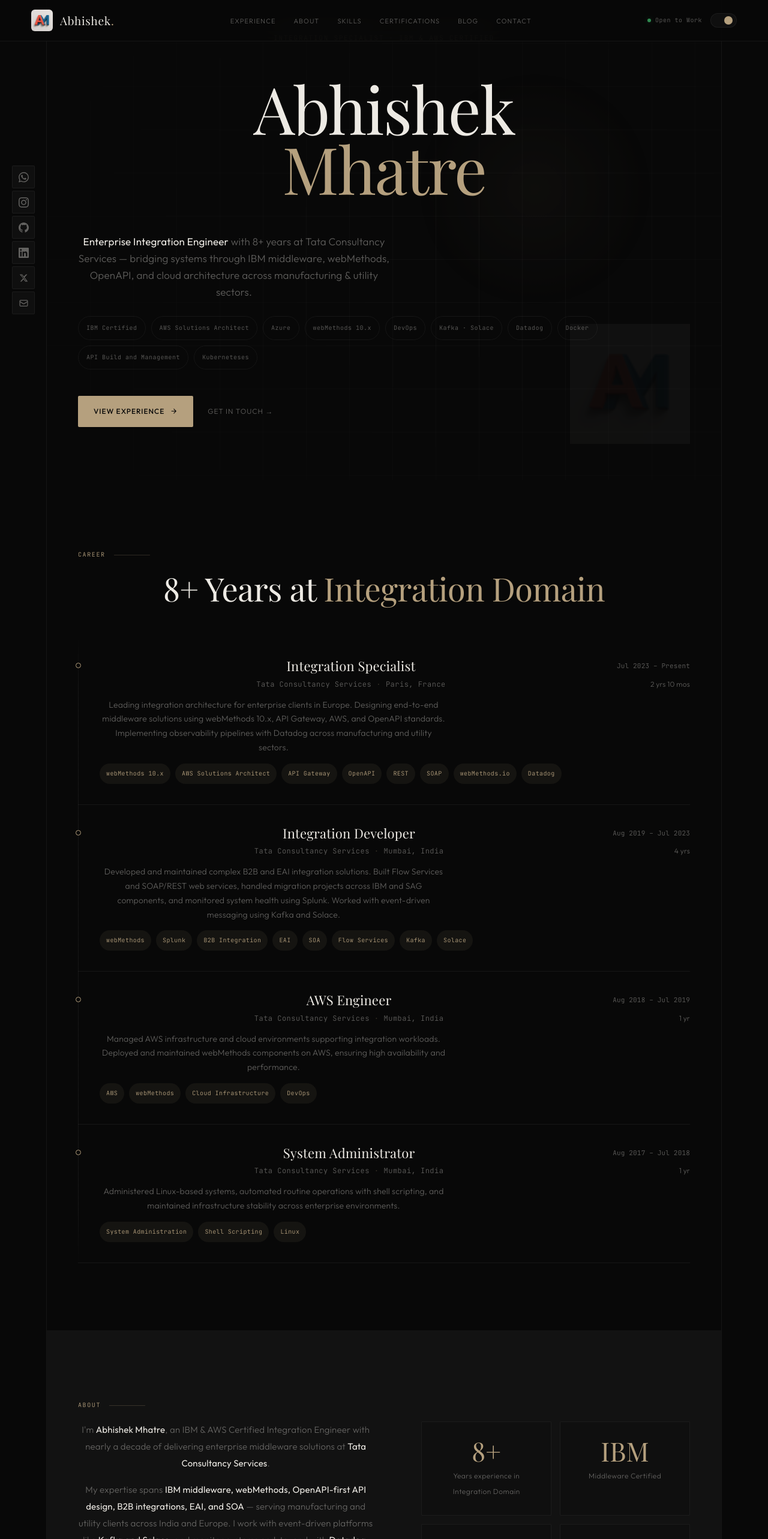
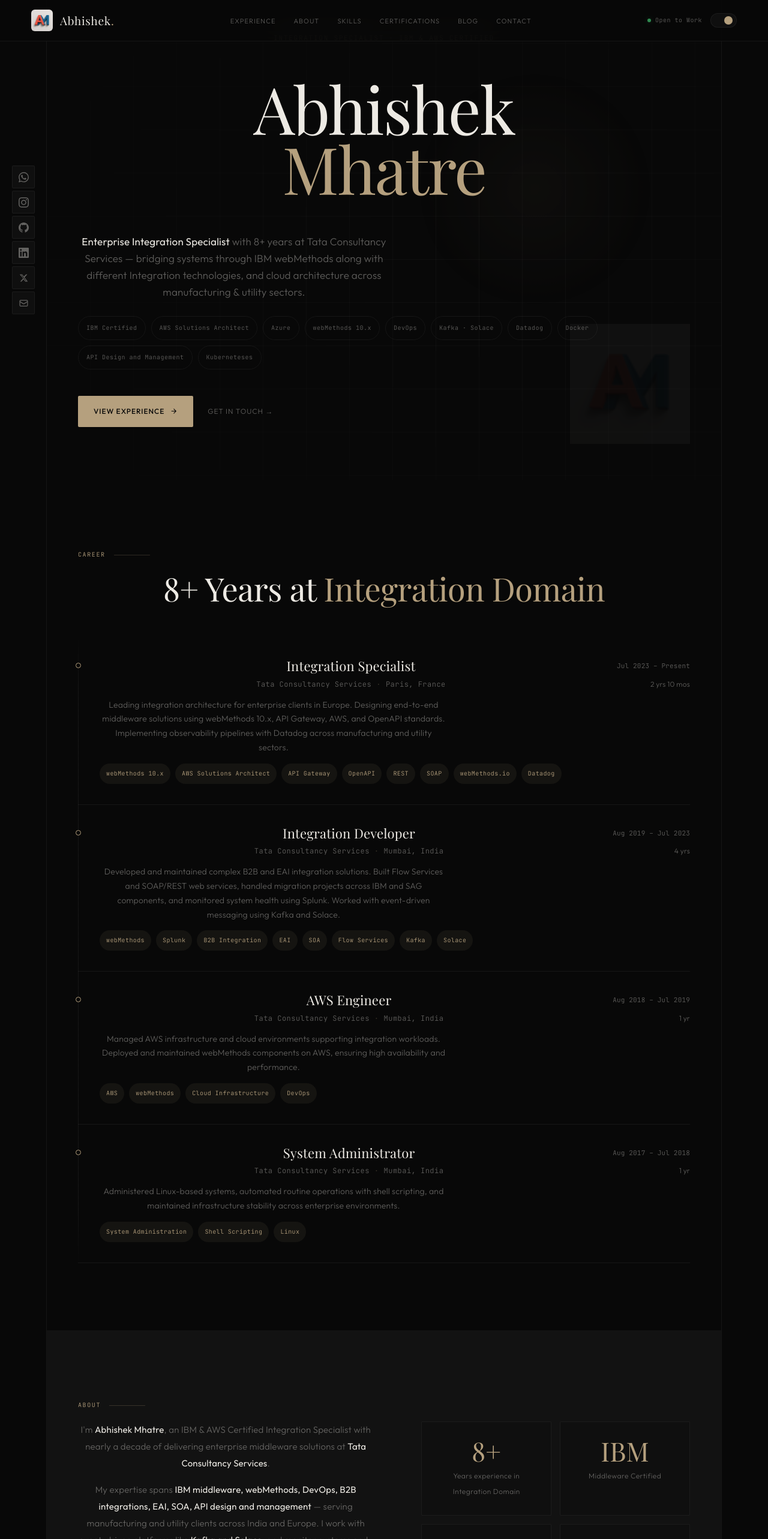
Before and after one commit to Abhishek-MH55/abhishek-portfolio, a React (Vite) app: page / in a window 1280 px wide. Shown: the top 2566 px of the page at 60% size. Built offline with nearby package versions, Linux system fonts and the light colour scheme; a web font is replaced by a local one.

Commit message:
Fifth Commit

```diff
--- a/src/App.jsx
+++ b/src/App.jsx
@@ -385,12 +385,12 @@
         <div className="hbadge">Integration Specialist · IBM &amp; AWS Certified</div>
         <h1 className="hname">Abhishek<br /><em>Mhatre</em></h1>
         <p className="htitle">
-          <strong>Enterprise Integration Engineer</strong> with 8+ years at Tata Consultancy Services —
-          bridging systems through IBM middleware, webMethods, OpenAPI, and cloud architecture
+          <strong>Enterprise Integration Specialist</strong> with 8+ years at Tata Consultancy Services —
+          bridging systems through IBM webMethods along with different Integration technologies, and cloud architecture
           across manufacturing &amp; utility sectors.
         </p>
         <div className="hchips">
-          {["IBM Certified","AWS Solutions Architect","Azure","webMethods 10.x","DevOps","Kafka · Solace","Datadog","Docker","API Build and Management","Kuberneteses"].map(c=>(
+          {["IBM Certified","AWS Solutions Architect","Azure","webMethods 10.x","DevOps","Kafka · Solace","Datadog","Docker","API Design and Management","Kuberneteses"].map(c=>(
             <span key={c} className="chip">{c}</span>
           ))}
         </div>
@@ -431,8 +431,8 @@
         <div className="slabel" data-reveal>About</div>
         <div className="agrid">
           <div className="abody" data-reveal data-d="1">
-            <p>I'm <strong>Abhishek Mhatre</strong>, an IBM &amp; AWS Certified Integration Engineer with nearly a decade of delivering enterprise middleware solutions at <strong>Tata Consultancy Services</strong>.</p>
-            <p>My expertise spans <strong>IBM middleware, webMethods, OpenAPI-first API design, B2B integrations, EAI, and SOA</strong> — serving manufacturing and utility clients across India and Europe. I work with event-driven platforms like <strong>Kafka and Solace</strong>, and monitor systems end-to-end with <strong>Datadog</strong>.</p>
+            <p>I'm <strong>Abhishek Mhatre</strong>, an IBM &amp; AWS Certified Integration Specialist with nearly a decade of delivering enterprise middleware solutions at <strong>Tata Consultancy Services</strong>.</p>
+            <p>My expertise spans <strong>IBM middleware, webMethods, DevOps, B2B integrations, EAI, SOA, API design and management</strong> — serving manufacturing and utility clients across India and Europe. I work with event-driven platforms like <strong>Kafka and Solace</strong>, and monitor systems end-to-end with <strong>Datadog</strong>.</p>
             <p>Currently designing integration architectures for European clients from <strong>Paris, France</strong>. Passionate about clean, scalable, and observable integration systems.</p>
             <p>B.Tech from <strong>D Y Patil RAIT, Mumbai</strong>.</p>
           </div>
```
